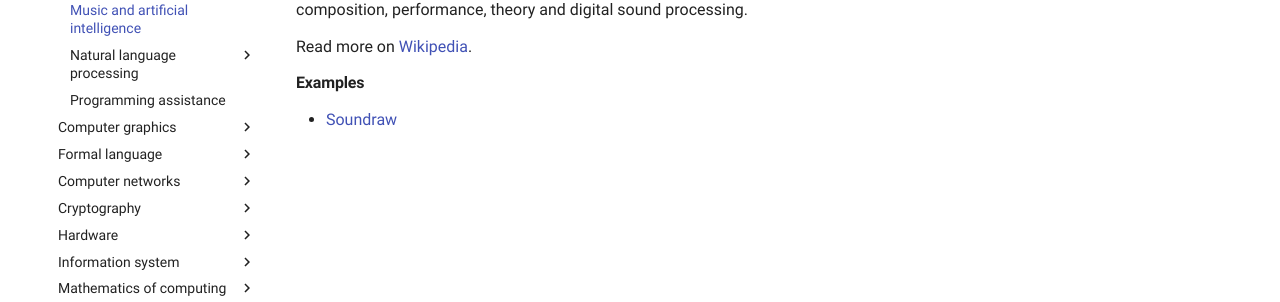
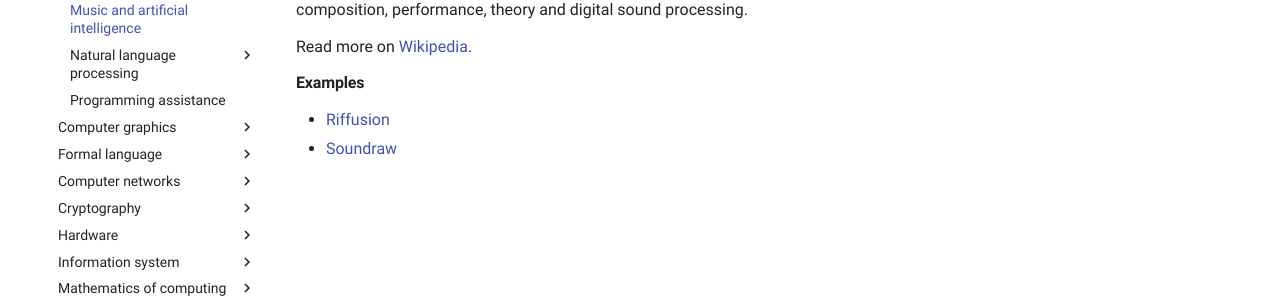
Before and after one commit to paveloom/paveloom.dev, an MkDocs documentation site: the page built from content/pensieve/music-and-artificial-intelligence.md, in a window 1280 px wide. Shown: the part 311-613 px from the top of the page. Built offline with MkDocs 1.6.1 and Material for MkDocs 9.7.7, drawn with Linux system fonts in a browser that asks for light colours; comment, search, counter and statistics services are not loaded.

Commit message:
Pensieve: update the Music and artificial intelligence page.

```diff
--- a/content/pensieve/music-and-artificial-intelligence.md
+++ b/content/pensieve/music-and-artificial-intelligence.md
@@ -5,4 +5,5 @@ Artificial intelligence and music (AIM) is a common subject in the International
 Read more on [Wikipedia](https://en.wikipedia.org/wiki/Music_and_artificial_intelligence).
 
 #### Examples
+- [Riffusion](https://www.riffusion.com)
 - [Soundraw](https://soundraw.io)
```
